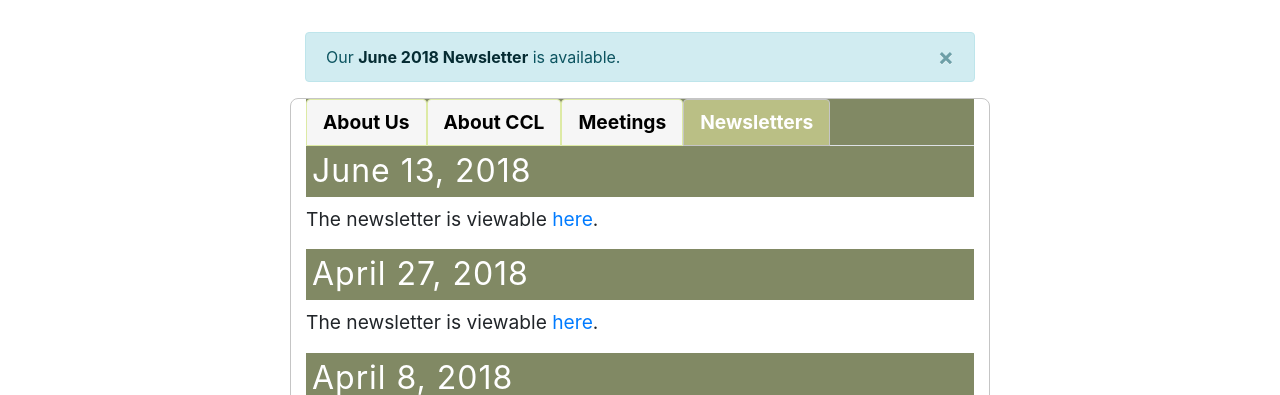
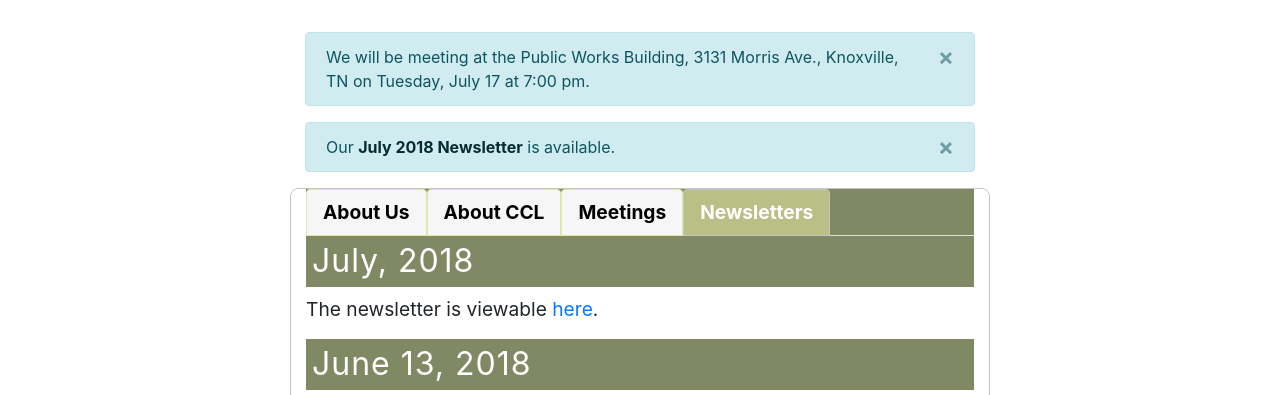
Before and after one commit to dwvisser/knoxccl, a plain HTML site: page index.html in a window 1280 px wide. Both pictures are taken after a click on the tab "Newsletters". Shown: the part 381-776 px from the top of the page. Drawn offline with nearby package versions, Linux system fonts and the light colour scheme.

Commit message:
July newsletter and meeting announcement.

```diff
--- a/index.html
+++ b/index.html
@@ -77,8 +77,14 @@
 <div class="container">
   <div class="row">
       <div class="col-md-12">
+          <div class="alert alert-info alert-dismissible fade show" role="alert">
+              We will be meeting at the Public Works Building, 3131 Morris Ave., Knoxville, TN on Tuesday, July 17 at 7:00 pm.
+          <button type="button" class="close" data-dismiss="alert" aria-label="Close">
+              <span aria-hidden="true">&times;</span>
+            </button>
+          </div>
       <div class="alert alert-info alert-dismissible fade show" role="alert">
-          Our <a class="alert-link switch to-tab-newsletters" href="#2018-06-newsletter">June
+          Our <a class="alert-link switch to-tab-newsletters" href="#2018-07-newsletter">July
             2018 Newsletter</a> is available.
               <button type="button" class="close" data-dismiss="alert" aria-label="Close">
                 <span aria-hidden="true">&times;</span>
@@ -234,6 +240,9 @@
       </div> <!-- end meetings -->
   <div id="newsletters" class="tab-pane fade" role="tabpanel"
        aria-labelledby="newsletters-tab">
+    <h2 id="2018-07-newsletter">July, 2018</h2>
+      <p>The newsletter is viewable <a
+        href="https://docs.google.com/document/d/1kmp5JBBhJXH3_j1h3cN4TkLJ6_2JFucbxVI2tNy6M9g/edit?usp=sharing">here</a>.</p>
     <h2 id="2018-06-newsletter">June 13, 2018</h2>
     <p>The newsletter is viewable <a href="https://drive.google.com/open?id=1j2PmBy4uKUn0vqElJGa3WBVHgGfvlAyS">here</a>.</p>
     <h2 id="2018-05-newsletter">April 27, 2018</h2>
```
